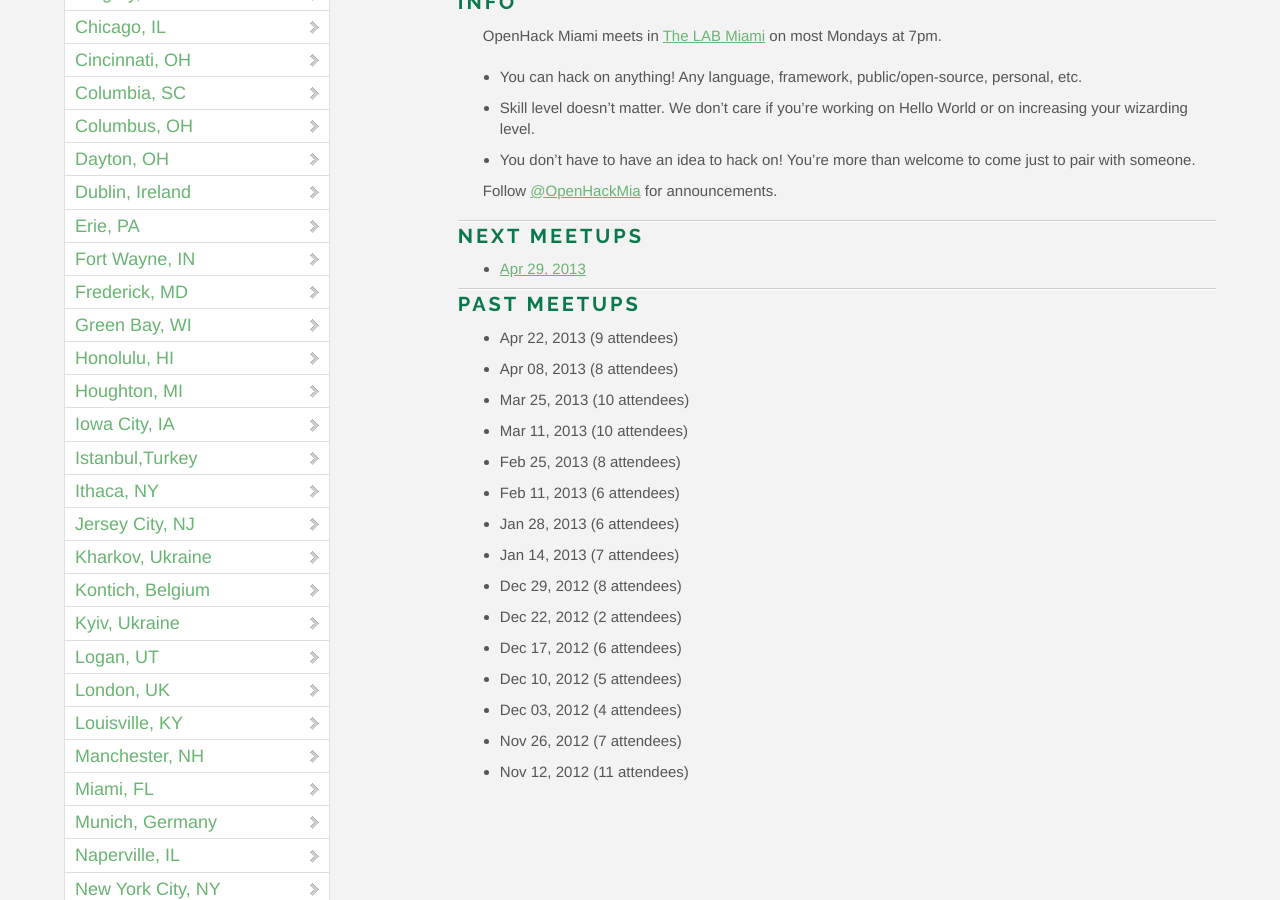
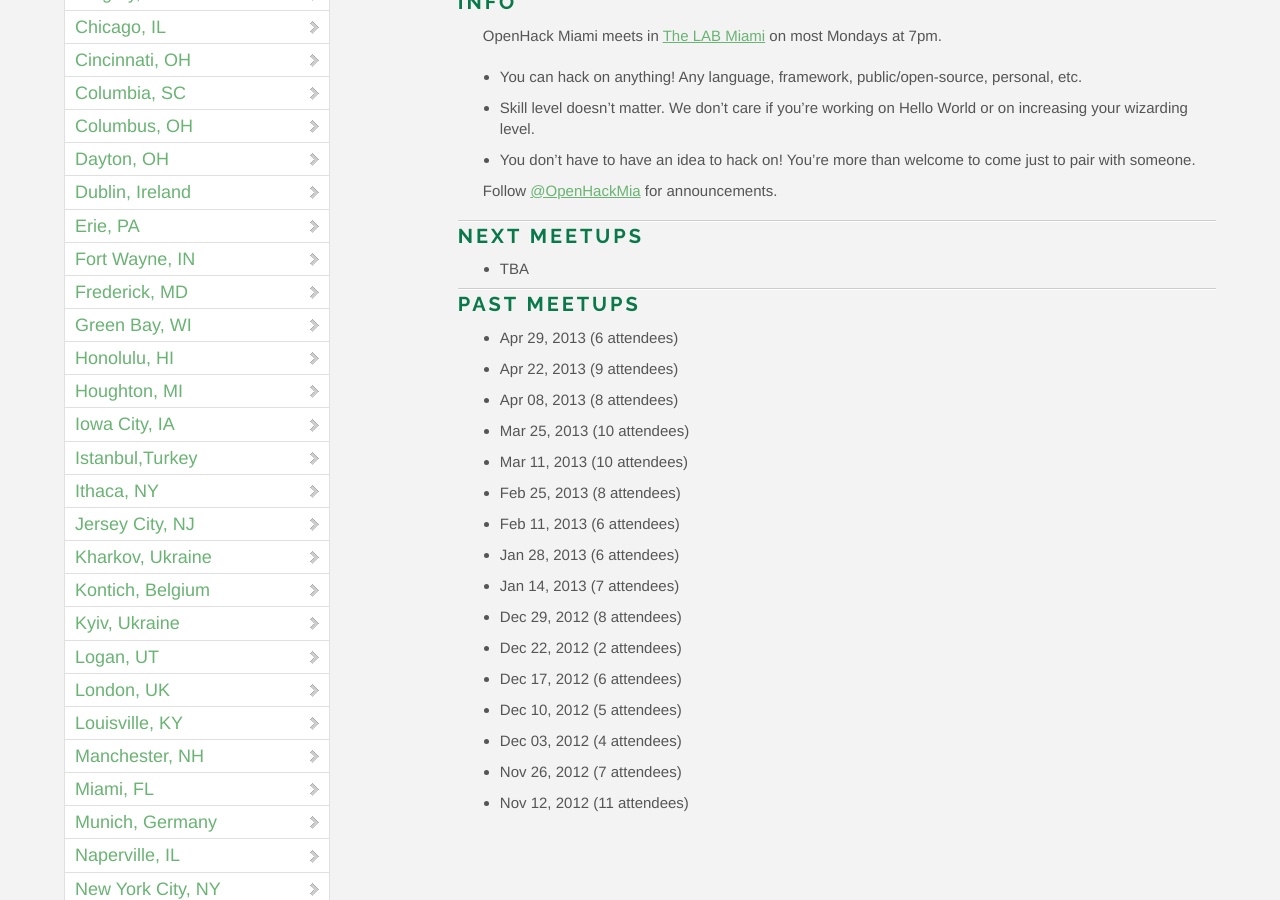
Before and after one commit to OpenHack/openhack.github.com, a Jekyll site: the page built from miami/index.markdown, in a window 1280 px wide and 900 px high, scrolled down 703 px. Built offline with Jekyll 4.4.1, drawn with Linux system fonts in a browser that asks for light colours; nearby versions of some CDN libraries; Markdown is read by kramdown in place of the engine named in the settings; comment, search, counter and statistics services are not loaded.

Commit message:
miami update

```diff
--- a/miami/index.markdown
+++ b/miami/index.markdown
@@ -19,10 +19,11 @@ Follow [@OpenHackMia](http://twitter.com/openhackmia) for announcements.
 
 ### Next meetups
 
-* [Apr 29, 2013](http://www.meetup.com/miamirb/events/115745992/)
+* TBA
 
 ### Past meetups
 
+* Apr 29, 2013 (6 attendees)
 * Apr 22, 2013 (9 attendees)
 * Apr 08, 2013 (8 attendees)
 * Mar 25, 2013 (10 attendees)
```
